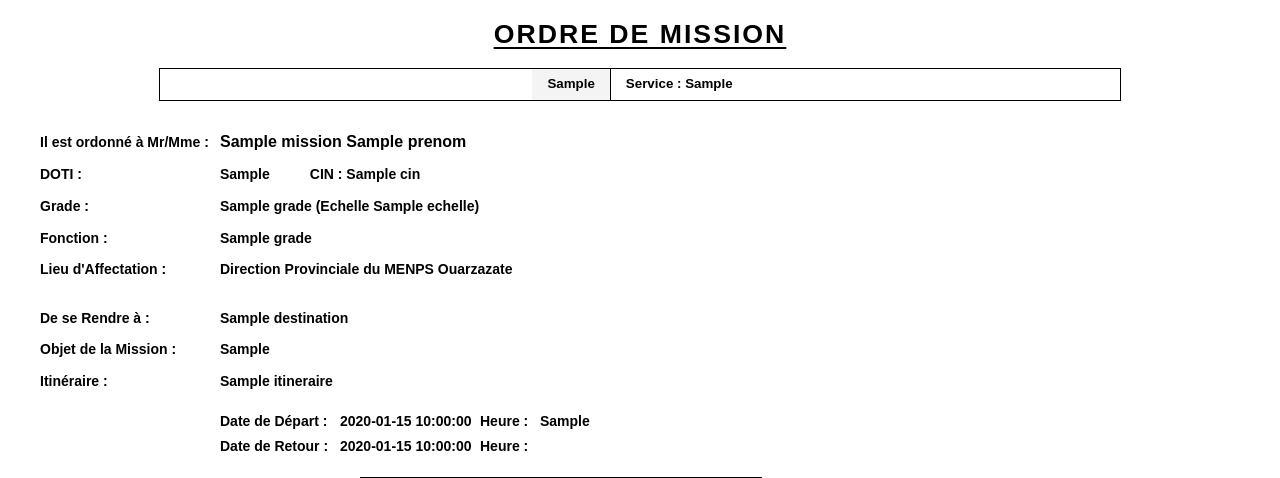
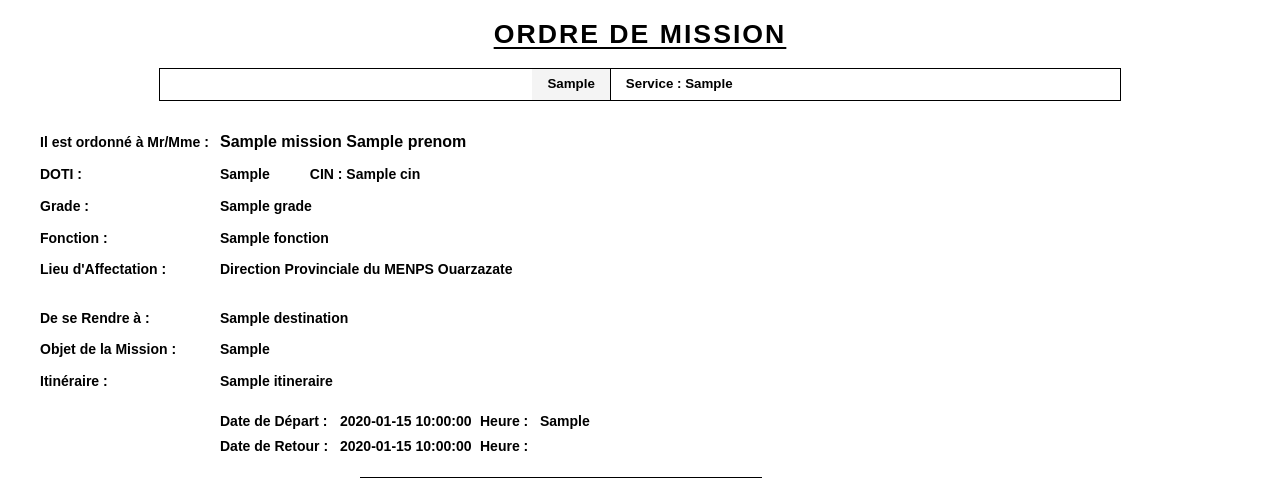
Before and after one commit to elqablizakaria8-a11y/Gestion_OM, a Python web app: template templates/admin/impression_om.html in a window 1280 px wide. Shown: the part 222-700 px from the top of the page. Run offline with Jinja, Linux system fonts and the light colour scheme; the template is opened without the code that fills it: most values are stand-ins (such as "Sample title", 1, 10 or a date in 2020).

Commit message:
Modify impression template to adjust displayed fields
Updated the impression template to display 'Fonction' instead of 'Grade' and removed 'Echelle' from the grade display.

```diff
--- a/templates/admin/impression_om.html
+++ b/templates/admin/impression_om.html
@@ -197,10 +197,10 @@
         </div>
 
         <div class="label">Grade :</div>
-        <div class="value">{{ mission.grade }} (Echelle {{ mission.echelle }})</div>
+        <div class="value">{{ mission.grade }}</div>
 
         <div class="label">Fonction :</div>
-        <div class="value">{{ mission.grade }}</div>
+        <div class="value">{{ mission.fonction }}</div>
 
         <div class="label">Lieu d'Affectation :</div>
         <div class="value">Direction Provinciale du MENPS Ouarzazate</div>
```
